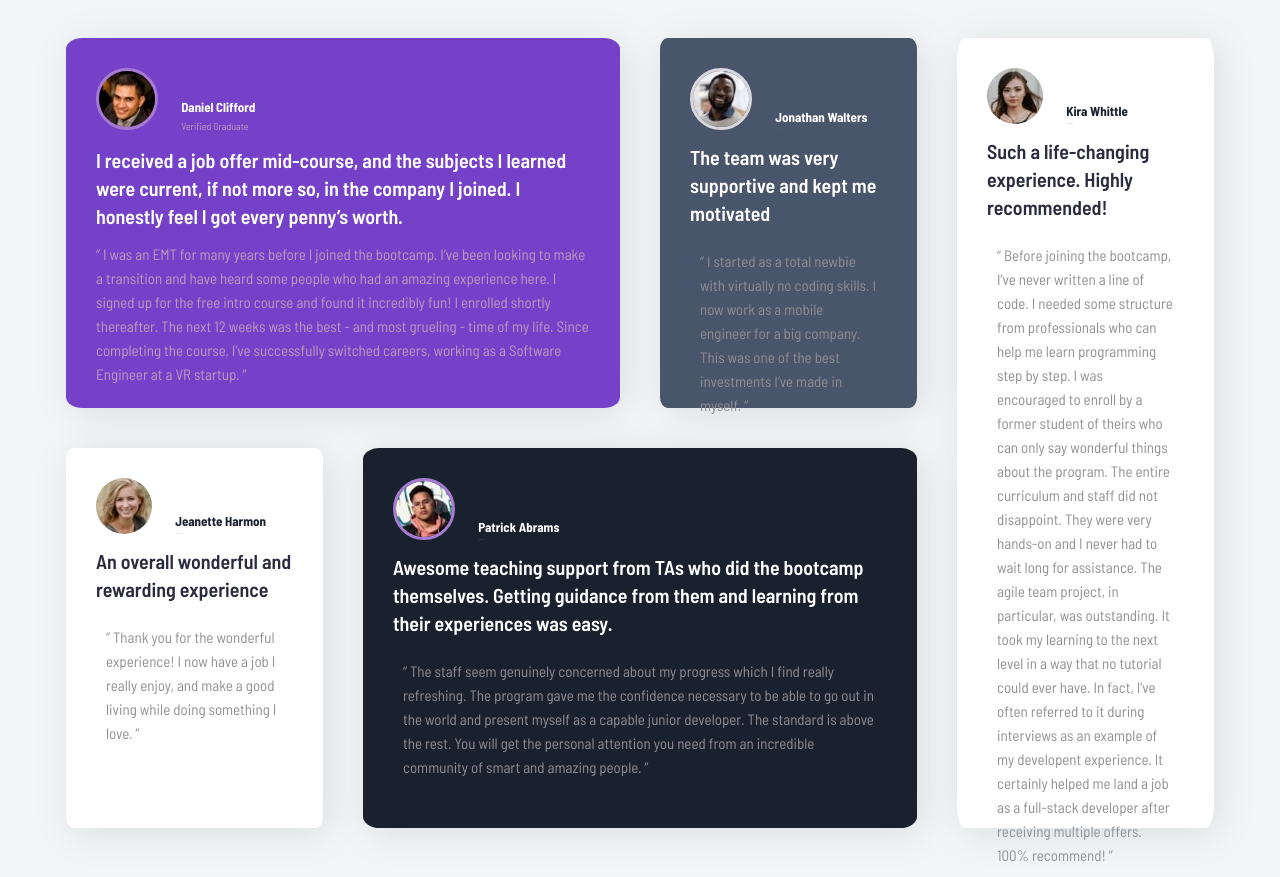
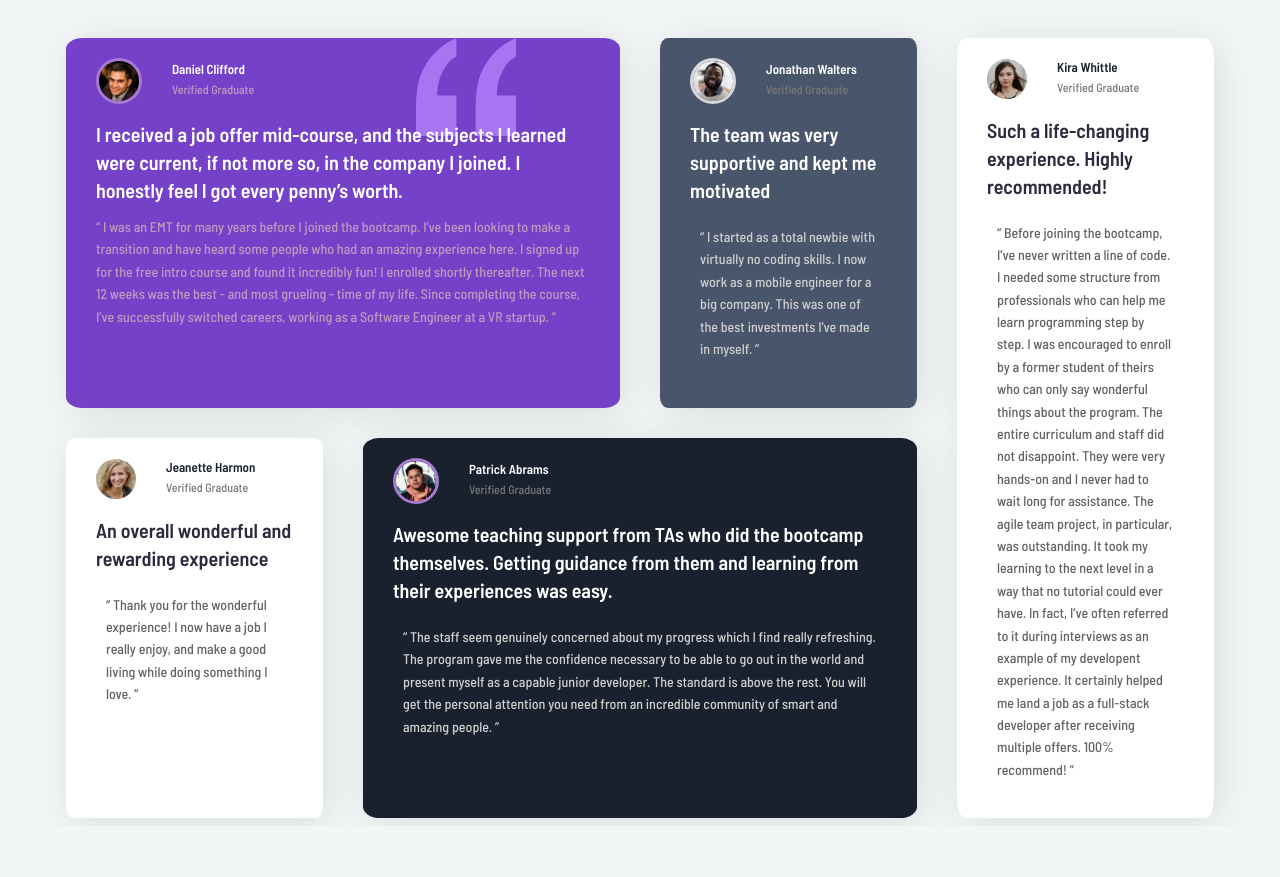
Before and after one commit to daniLaPandi/midterm---parical-1, a plain HTML site: page wb-testimonials/index.html in a window 1280 px wide. After the commit the page ends 826 px from the top, so only its background shows below. Drawn offline with Linux system fonts and the light colour scheme; a web font is replaced by a local one.

Commit message:
Midterm: Parcial 1 Exam

```diff
--- a/wb-testimonials/index.html
+++ b/wb-testimonials/index.html
@@ -17,12 +17,13 @@
 
   <div class = "grid-container">
     <div class = "grid-item danielClifford">
+      <img src = "images/bg-pattern-quotation.svg" class = "placed-image">
       <div class = "inline-divs">
         <div class = "photo">
           <img src = "./images/image-daniel.jpg" alt = "daniel" class = "photograph2">
         </div>
 
-        <div class = "inline-divs">
+        <div class = "text-info">
           <div class = "name">
             Daniel Clifford
           </div>
@@ -45,6 +46,7 @@
         The next 12 weeks was the best - and most grueling - time of my life. Since completing
         the course, I’ve successfully switched careers, working as a Software Engineer at a VR startup. ”
       </div>
+
     </div>
 
     <div class = "grid-item jonathanWalters">
@@ -53,7 +55,7 @@
           <img src = "./images/image-jonathan.jpg" alt = "jonathanWalters" class = "photograph3">
         </div>
 
-        <div class = "inline-divs">
+        <div class = "text-info">
           <div class = "name">
             Jonathan Walters
           </div>
@@ -80,7 +82,7 @@
             <img src = "./images/image-kira.jpg" alt = "kira" class = "photograph">
           </div>
 
-          <div class = "inline-divs">
+          <div class = "text-info">
             <div class = "name2">
               Kira Whittle
             </div>
@@ -95,7 +97,7 @@
           Such a life-changing experience. Highly recommended!
         </div>
 
-        <div class = "testimonial">
+        <div class = "testimonial3">
           “ Before joining the bootcamp, I’ve never written a line of code. I needed some structure from
           professionals who can help me learn programming step by step. I was encouraged to enroll by a former
           student of theirs who can only say wonderful things about the program. The entire curriculum and staff
@@ -113,7 +115,7 @@
             <img src = "./images/image-jeanette.jpg" alt = "jeanetteHarmon" class = "photograph">
           </div>
 
-          <div class = "inline-divs">
+          <div class = "text-info">
             <div class = "name2">
               Jeanette Harmon
             </div>
@@ -128,7 +130,7 @@
           An overall wonderful and rewarding experience
         </div>
 
-        <div class = "testimonial">
+        <div class = "testimonial3">
           “ Thank you for the wonderful experience! I now have a job I really enjoy, and make a good living
           while doing something I love. ”
         </div>
@@ -141,7 +143,7 @@
             <img src = "./images/image-patrick.jpg" alt = "patrick" class = "photograph2">
           </div>
 
-          <div class = "inline-divs">
+          <div class = "text-info">
             <div class = "name">
               Patrick Abrams
             </div>
--- a/wb-testimonials/style.css
+++ b/wb-testimonials/style.css
@@ -13,13 +13,25 @@ body {
   display: grid;
   grid-template-columns: repeat(4, 257px);
   grid-template-rows: repeat(2, 400px);
-  grid-row-gap: 20px;
+  grid-row-gap: 10px;
   grid-column-gap: 40px;
 }
 
 .grid-item {
   box-shadow: 5px 5px 40px rgba(0, 0, 0, 0.1) ;
+  border-radius: 3%;
+  position: relative;
+
 }
+
+.placed-image {
+  position: absolute;
+  top: 0px;   /* adjust vertical placement */
+  left: 350px;  /* adjust horizontal placement */
+  width: 100px; /* resize if needed */
+  z-index: 0;
+}
+
 
 .danielClifford {
   display: inline-block;
@@ -67,38 +79,47 @@ body {
 }
 
 .inline-divs {
-  display: inline-block;
-  justify-content: space-between;
-  vertical-align: center;
+  display: flex;
+  align-items: center;
+  gap: 10px;
+  margin-top: -10px;
+}
+
+.text-info {
+  display: flex;
+  flex-direction: column;
+  align-items: flex-start;
 }
 
 
 .name {
   font-size: 13px;
-  font-weight: 700;
-  margin-bottom: 2px;
+  font-weight: 600;
+  margin-bottom: 0px;
   color: white;
 }
 
 .name2 {
   font-size: 13px;
-  font-weight: 700;
-  margin-bottom: 2px;
+  font-weight: 600;
+  margin-bottom: 0px;
   color: #19212e;
 }
 
 .role {
-  font-size: 1px;
-  font-weight: 400;
+  font-size: 12px;
+  font-weight: 500;
   color: #777;
-  margin-bottom: 12px;
+  margin-top: 0px;
+  margin-bottom: 10px;
 }
 
 .role2 {
-  font-size: 10px;
-  font-weight: 400;
+  font-size: 12px;
+  font-weight: 500;
   color: rgb(190, 155, 190);
-  margin-bottom: 12px;
+  margin-bottom: 10px;
+  margin-top: 0px;
 }
 
 .headline {
@@ -107,6 +128,9 @@ body {
   margin-bottom: 12px;
   line-height: 1.4;
   color: white;
+  position: relative;
+  z-index: 1;
+  margin-top: 10px;
 }
 
 .headline2 {
@@ -115,21 +139,33 @@ body {
   margin-bottom: 12px;
   line-height: 1.4;
   color: rgb(43, 43, 63);
+  margin-top: 10px;
 }
 
 .testimonial {
-  font-size: 15px;
-  font-weight: 400;
-  color: #918f96;
+  font-size: 14px;
+  font-weight: 500;
+  color: #cfcfcf;
   line-height: 1.6;
   padding: 10px;
+  vertical-align: middle;
 }
 
 .testimonial2 {
-  font-size: 15px;
-  font-weight: 400;
+  font-size: 14px;
+  font-weight: 500;
   color: rgb(190, 155, 190);
   line-height: 1.6;
+  vertical-align: middle;
+}
+
+.testimonial3 {
+  font-size: 14px;
+  font-weight: 500;
+  color: #676161;
+  line-height: 1.6;
+  padding: 10px;
+  vertical-align: middle;
 }
 
 .photo {
@@ -141,16 +177,19 @@ body {
   border-radius: 50%;
   border: 3px solid 7541c8;
   margin-right: 20px;
+  width: 40px;
 }
 
 .photograph2 {
   border-radius: 70%;
   border: 3px solid rgb(168, 123, 210);
   margin-right: 20px;
+  width: 40px;
 }
 
 .photograph3 {
   border-radius: 70%;
   border: 3px solid rgb(218, 215, 220);
   margin-right: 20px;
+  width: 40px;
 }
```
